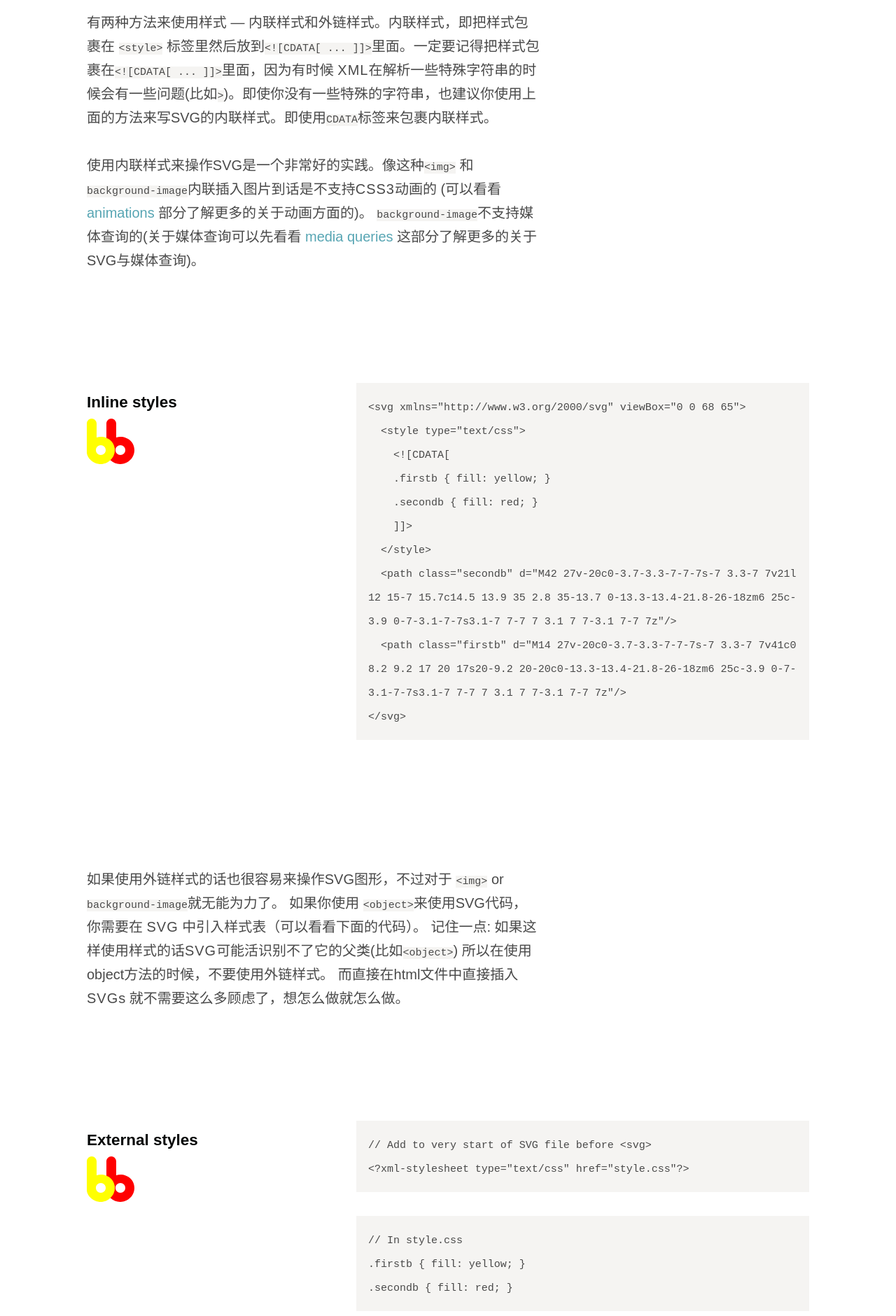
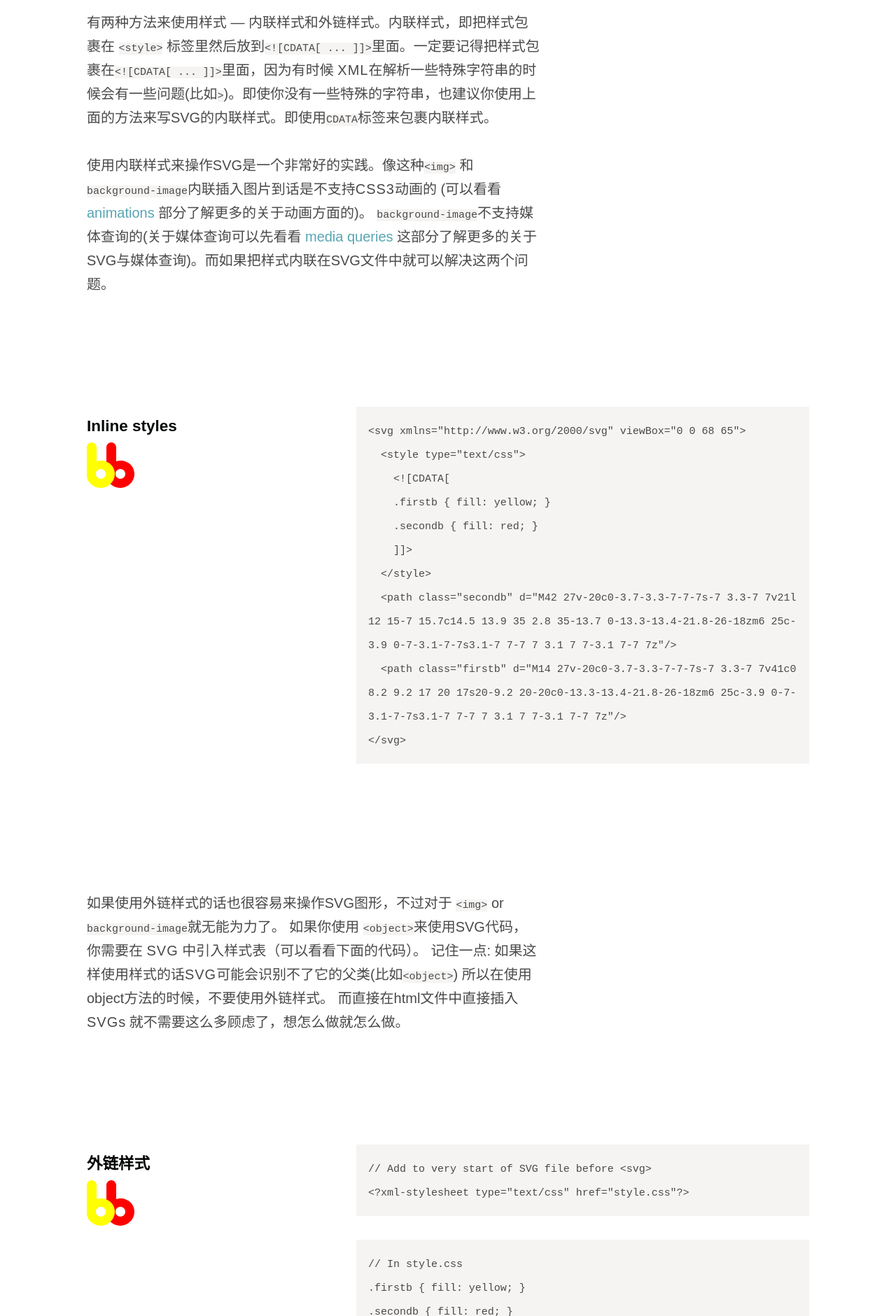
Before and after one commit to jakegiltsoff/svgontheweb, a website: page index-zh.html in a window 1280 px wide. Shown: the part 9890-11770 px from the top of the page at 70% size. Drawn offline with Linux system fonts and the light colour scheme.

Commit message:
update translate

```diff
--- a/index-zh.html
+++ b/index-zh.html
@@ -292,7 +292,7 @@
 
         <p>有两种方法来使用样式 — 内联样式和外链样式。内联样式，即把样式包裹在 <code>&lt;style&gt;</code> 标签里然后放到<code>&lt![CDATA[ ... ]]&gt;</code>里面。一定要记得把样式包裹在<code>&lt![CDATA[ ... ]]&gt;</code>里面，因为有时候 <span class="small-caps">XML</span>在解析一些特殊字符串的时候会有一些问题(比如<code>&gt;</code>)。即使你没有一些特殊的字符串，也建议你使用上面的方法来写SVG的内联样式。即使用<code>CDATA</code>标签来包裹内联样式。</p>
 
-        <p>使用内联样式来操作SVG是一个非常好的实践。像这种<code>&lt;img&gt;</code> 和 <code>background-image</code>内联插入图片到话是不支持<span class="small-caps">CSS3</span>动画的 (可以看看 <a href="#animating">animations</a> 部分了解更多的关于动画方面的)。 <code>background-image</code>不支持媒体查询的(关于媒体查询可以先看看 <a href="#mediaqueries">media queries</a> 这部分了解更多的关于SVG与媒体查询)。</p>
+        <p>使用内联样式来操作SVG是一个非常好的实践。像这种<code>&lt;img&gt;</code> 和 <code>background-image</code>内联插入图片到话是不支持<span class="small-caps">CSS3</span>动画的 (可以看看 <a href="#animating">animations</a> 部分了解更多的关于动画方面的)。 <code>background-image</code>不支持媒体查询的(关于媒体查询可以先看看 <a href="#mediaqueries">media queries</a> 这部分了解更多的关于SVG与媒体查询)。而如果把样式内联在SVG文件中就可以解决这两个问题。</p>
       </div>
     </div>
     <div class="section typeset">
@@ -315,12 +315,12 @@
     </div>
     <div class="section typeset">
       <div class="column column--main">
-        <p>如果使用外链样式的话也很容易来操作SVG图形，不过对于 <code>&lt;img&gt;</code> or <code>background-image</code>就无能为力了。 如果你使用 <code>&lt;object&gt;</code>来使用SVG代码，你需要在 <span class="small-caps">SVG</span> 中引入样式表（可以看看下面的代码）。 记住一点: 如果这样使用样式的话<span class="small-caps">SVG</span>可能活识别不了它的父类(比如<code>&lt;object&gt;</code>) 所以在使用object方法的时候，不要使用外链样式。 而直接在html文件中直接插入 <span class="small-caps">SVG</span>s 就不需要这么多顾虑了，想怎么做就怎么做。</p>
+        <p>如果使用外链样式的话也很容易来操作SVG图形，不过对于 <code>&lt;img&gt;</code> or <code>background-image</code>就无能为力了。 如果你使用 <code>&lt;object&gt;</code>来使用SVG代码，你需要在 <span class="small-caps">SVG</span> 中引入样式表（可以看看下面的代码）。 记住一点: 如果这样使用样式的话<span class="small-caps">SVG</span>可能会识别不了它的父类(比如<code>&lt;object&gt;</code>) 所以在使用object方法的时候，不要使用外链样式。 而直接在html文件中直接插入 <span class="small-caps">SVG</span>s 就不需要这么多顾虑了，想怎么做就怎么做。</p>
       </div>
     </div>
     <div class="section typeset">
       <div class="column column--sidebar">
-        <h4 class="epsilon">External styles</h4>
+        <h4 class="epsilon">外链样式</h4>
         <object type="image/svg+xml" data="/assets/img/bblogo-nocss.svg" class="bb-logo-example">Your browser does not support SVGs</object>
       </div>
       <div class="column column--main">
```
Also changed, not shown: about/index-zh.html (+1 -1 lines).
